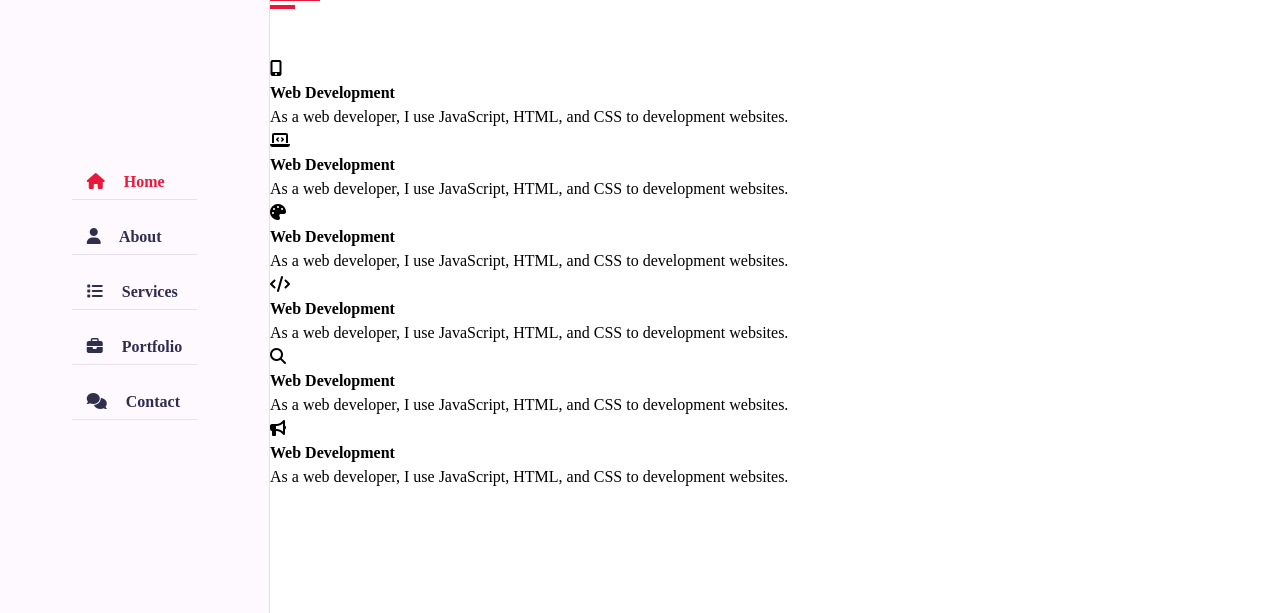
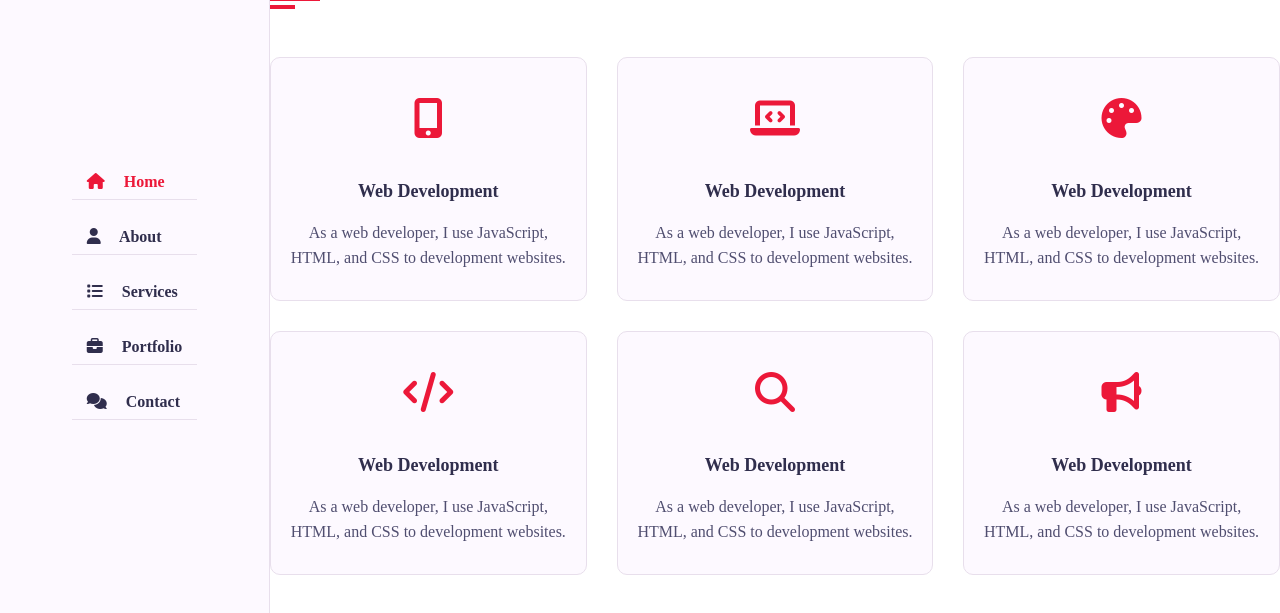
Before and after one commit to sandeeparavindi/My-Profile, a plain HTML site: page Index.html in a window 1280 px wide. Shown: the part 123-736 px from the top of the page. Drawn offline with Linux system fonts and the light colour scheme; a web font is replaced by a local one.

Commit message:
service item styling end

```diff
--- a/css/Style.css
+++ b/css/Style.css
@@ -543,3 +543,68 @@ h3.my-profession{
     text-align: justify;
     color: var(--text-black-700);
 }
+
+/* service section */
+
+.service .container {
+    padding-bottom: 40px;
+}
+
+.service .service-item {
+    margin-bottom: 30px;
+    flex: 0 0 33.33%;
+    max-width: 33.33%;
+}
+
+.service .service-item .service-item-inner {
+    background-color: var(--bg-black-100);
+    border: 1px solid var(--bg-black-50);
+    border-radius: 10px;
+    padding: 30px 15px;
+    text-align: center;
+    transition: all 0.3S ease;
+}
+
+.service .service-item .service-item-inner:hover {
+    box-shadow: 0 0 20px rgba(48, 46, 77, 0.15);
+}
+
+.service .service-item .service-item-inner .icon {
+    height: 60px;
+    width: 60px;
+    border-radius: 50%;
+    display: block;
+    margin: 0 auto 30px;
+    text-align: center;
+    transition: all 0.3s ease;
+}
+
+.service .service-item .service-item-inner .icon .fa {
+    font-size: 40px;
+    line-height: 60px;
+    color: var(--skin-color);
+    transition: all 0.3s ease;
+}
+
+.service .service-item .service-item-inner:hover .icon {
+    background: var(--skin-color);
+}
+
+.service .service-item .service-item-inner:hover .icon .fa {
+    font-size: 25px;
+    color: #ffffff;
+}
+
+.service .service-item .service-item-inner h4 {
+    font-size: 18px;
+    margin-bottom: 15px;
+    color: var(--text-black-900);
+    font-weight: 700;
+    text-transform: capitalize;
+}
+
+.service .service-item .service-item-inner p {
+    font-size: 16px;
+    color: var(--text-black-700);
+    line-height: 25px;
+}
```
